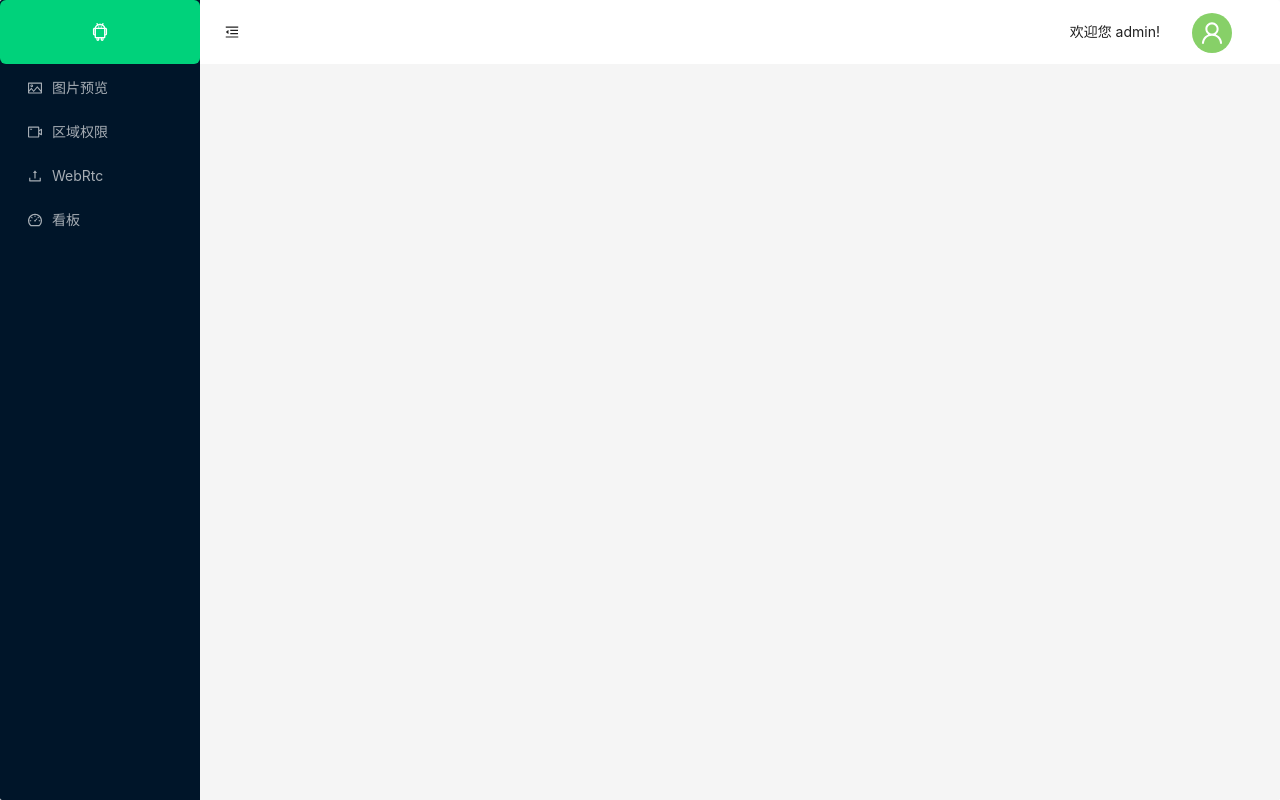
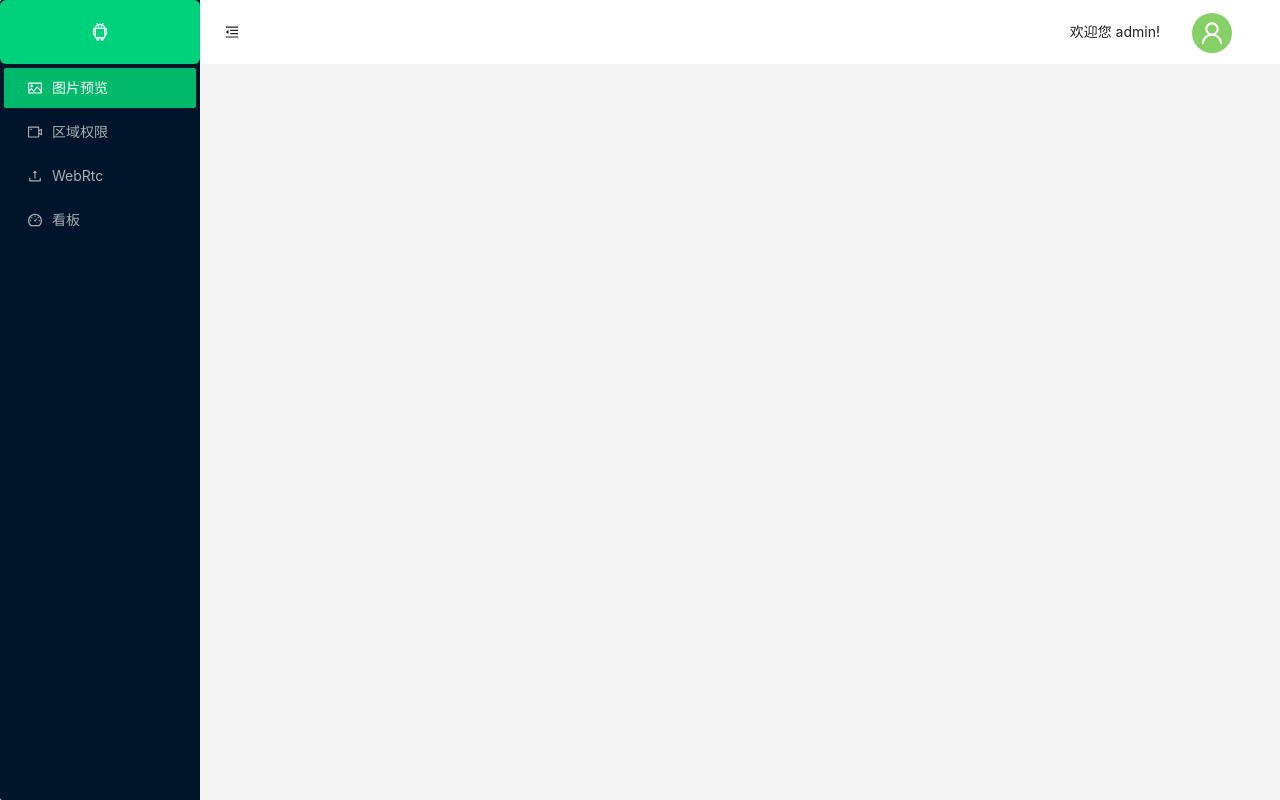
Before and after one commit to MrWhitebare/action-seven, a React (Vite) app: page / in a window 1280 px wide. Built offline with nearby package versions, Linux system fonts and the light colour scheme; sample sign-in values are in the browser's storage.

Commit message:
home 首次加载优化，使用useLocalObservable api

```diff
--- a/src/pages/home/index.tsx
+++ b/src/pages/home/index.tsx
@@ -11,7 +11,7 @@ import {
   VideoCameraOutlined,
 } from '@ant-design/icons';
 import { Navigate, useNavigate ,Outlet} from 'react-router-dom';
-import {observer,inject} from 'mobx-react';
+import {observer,inject,useLocalObservable} from 'mobx-react';
 import { UserStore } from '@/store/userStore';
 import styles from './index.module.scss';
 
@@ -25,7 +25,22 @@ const Home:FC<HomeProps>=inject('user')(observer((props)=>{
 
   const {user}=props;
 
-  const [collapsed, setCollapsed] = useState(false);
+  const store=useLocalObservable(()=>({
+
+    collapsed:false,
+
+    setCollapsed(collapsed:boolean){
+      this.collapsed=collapsed;
+    },
+
+    menubar:"preview",
+
+    setMenubar(menubar:"preview"|"region"|"webrtc"|"dashboard"){
+      this.menubar=menubar;
+    }
+
+  }));
+
   const navigate=useNavigate();
 
   let userInfo = localStorage.getItem("userInfo");
@@ -33,22 +48,23 @@ const Home:FC<HomeProps>=inject('user')(observer((props)=>{
   if (!userInfo) {
     return (<Navigate to={'/login'} replace={true} />)
   }else{
-    user?.setRoleName("admin");
-    user?.setUserName("admin");
+    user?.setUserInfo("admin","administrator");
   }
 
   const quitSystem=()=>{
     if(userInfo){
-      user?.setRoleName(null);
-      user?.setUserName(null);
+      user?.setUserInfo(null,null);
       localStorage.clear();
       navigate('/login',{replace:true});
     }
   }
 
   const menuChange=(info:any)=>{
+    store.setMenubar(info.key);
     navigate(info.key);
   }
+
+  const {collapsed,menubar}=store
 
   return (
     <Layout className={styles.layout}>
@@ -57,7 +73,7 @@ const Home:FC<HomeProps>=inject('user')(observer((props)=>{
         <Menu
           theme="dark"
           mode="inline"
-          defaultSelectedKeys={['nav1']}
+          selectedKeys={[menubar]}
           onClick={menuChange}
           items={[
             {
@@ -89,7 +105,7 @@ const Home:FC<HomeProps>=inject('user')(observer((props)=>{
             className={styles['btn-expand']}
             type="text"
             icon={collapsed ? <MenuUnfoldOutlined /> : <MenuFoldOutlined />}
-            onClick={() => setCollapsed(!collapsed)}
+            onClick={() => store.setCollapsed(!collapsed)}
           />
           <div className={styles.info}>欢迎您 {user?.userName}!</div>
           <div className={styles.avatar}>
--- a/src/pages/login/index.tsx
+++ b/src/pages/login/index.tsx
@@ -28,9 +28,8 @@ const Login: React.FC<LoginProps> =inject('user')(observer((props) => {
         token:"xxx"
       };
       localStorage.setItem('userInfo',QueryString.stringify(info));
-      user?.setRoleName("admin");
-      user?.setUserName("admin");
-      navigate('/',{replace:true});
+      user?.setUserInfo("admin","administrator");
+      navigate('/preview',{replace:true});
     }
     console.log('Success:', values);
   };
--- a/src/store/userStore.ts
+++ b/src/store/userStore.ts
@@ -1,4 +1,4 @@
-import { makeAutoObservable } from "mobx";
+import { makeAutoObservable,action} from "mobx";
 
 export class UserStore{
 
@@ -7,16 +7,17 @@ export class UserStore{
     role:string|null;
 
     constructor(){
-        makeAutoObservable(this);
+        makeAutoObservable(this,
+            {
+                setUserInfo:action
+            }
+        );
         this.userName=null;
         this.role=null;
     }
 
-    setUserName(userName:string|null){
+    setUserInfo(userName:string|null,role:string|null){
         this.userName=userName;
-    }
-
-    setRoleName(role:string|null){
         this.role=role;
     }
 
```
